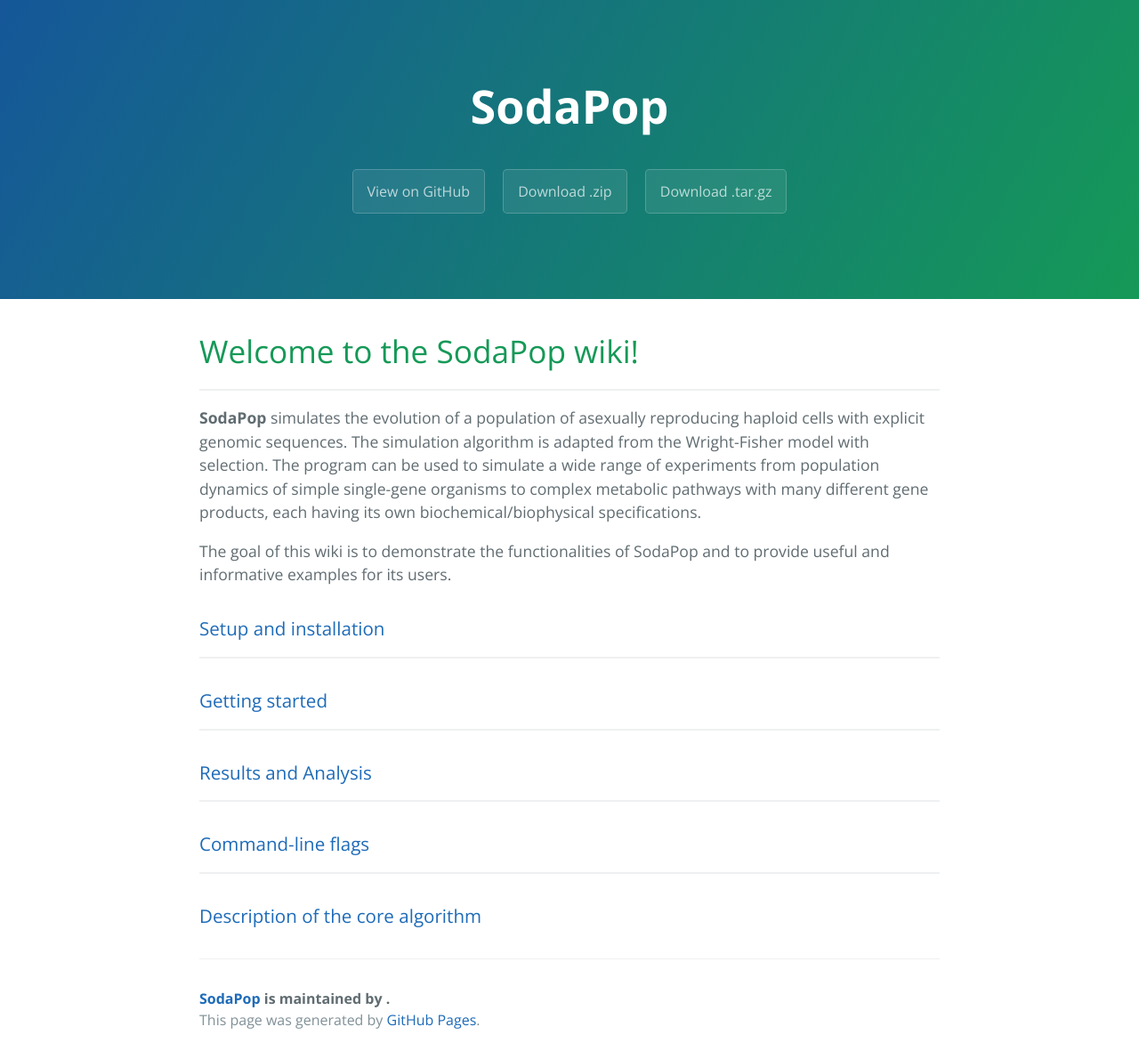
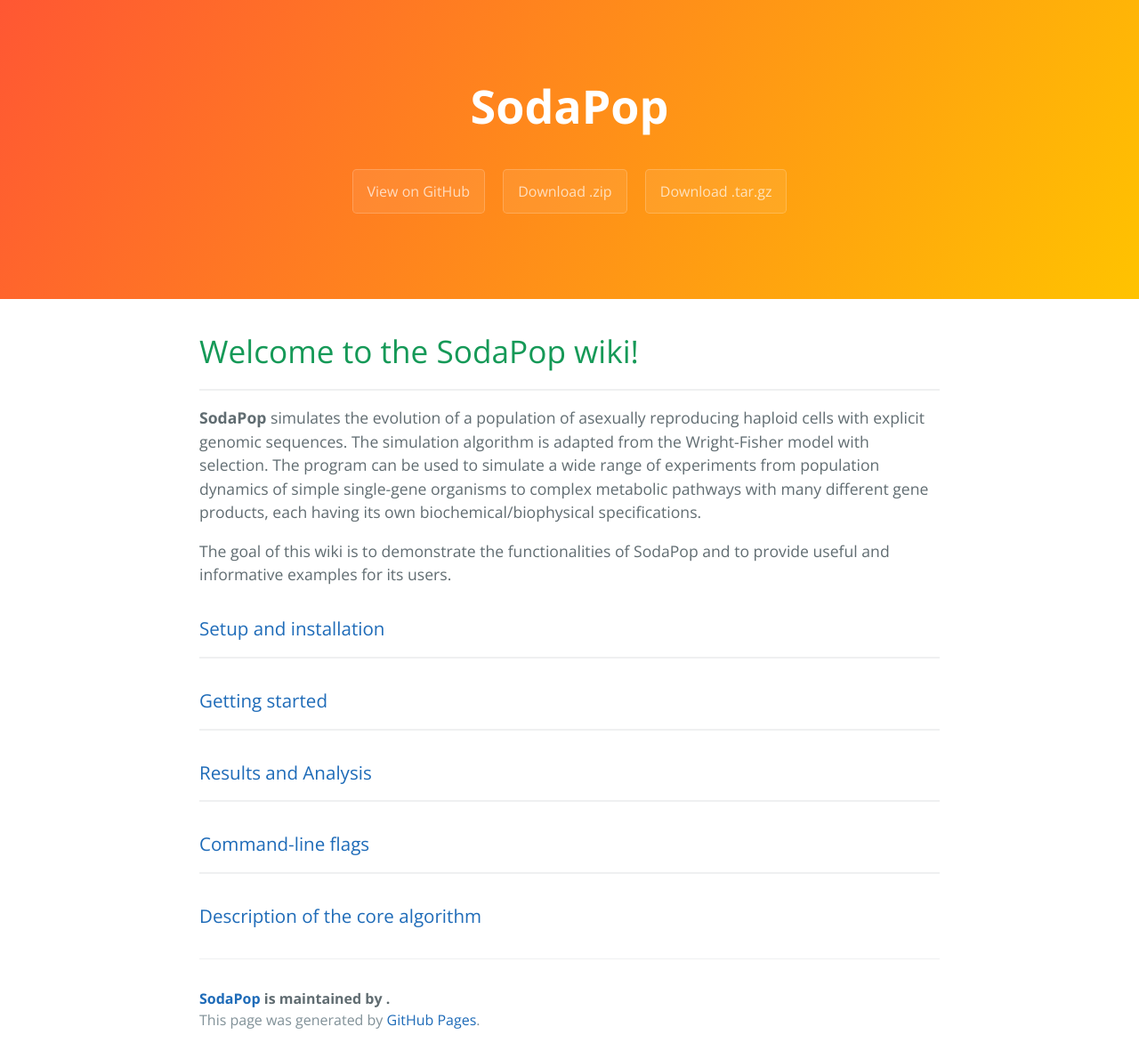
Before and after one commit to louisgt/SodaPop, a Jekyll site: the page built from index.md, in a window 1280 px wide. Shown: the whole page at 89% size. Built offline with Jekyll 4.4.1, drawn with Linux system fonts in a browser that asks for light colours.

Commit message:
Update cayman.css

```diff
--- a/css/cayman.css
+++ b/css/cayman.css
@@ -139,7 +139,7 @@ a:hover { text-decoration: underline; }
 @media screen and (max-width: 42em) { .btn { display: block; width: 100%; padding: 0.75rem; font-size: 0.9rem; }
   .btn + .btn { margin-top: 1rem; margin-left: 0; } }
 
-.page-header { color: #fff; text-align: center; background-color: #159957; background-image: linear-gradient(120deg, #155799, #159957); }
+.page-header { color: #fff; text-align: center; background-color: #159957; background-image: linear-gradient(120deg, #FF5733, #FFC300); }
 @media screen and (min-width: 64em) { .page-header { padding: 5rem 6rem; } }
 @media screen and (min-width: 42em) and (max-width: 64em) { .page-header { padding: 3rem 4rem; } }
 @media screen and (max-width: 42em) { .page-header { padding: 2rem 1rem; } }
```
